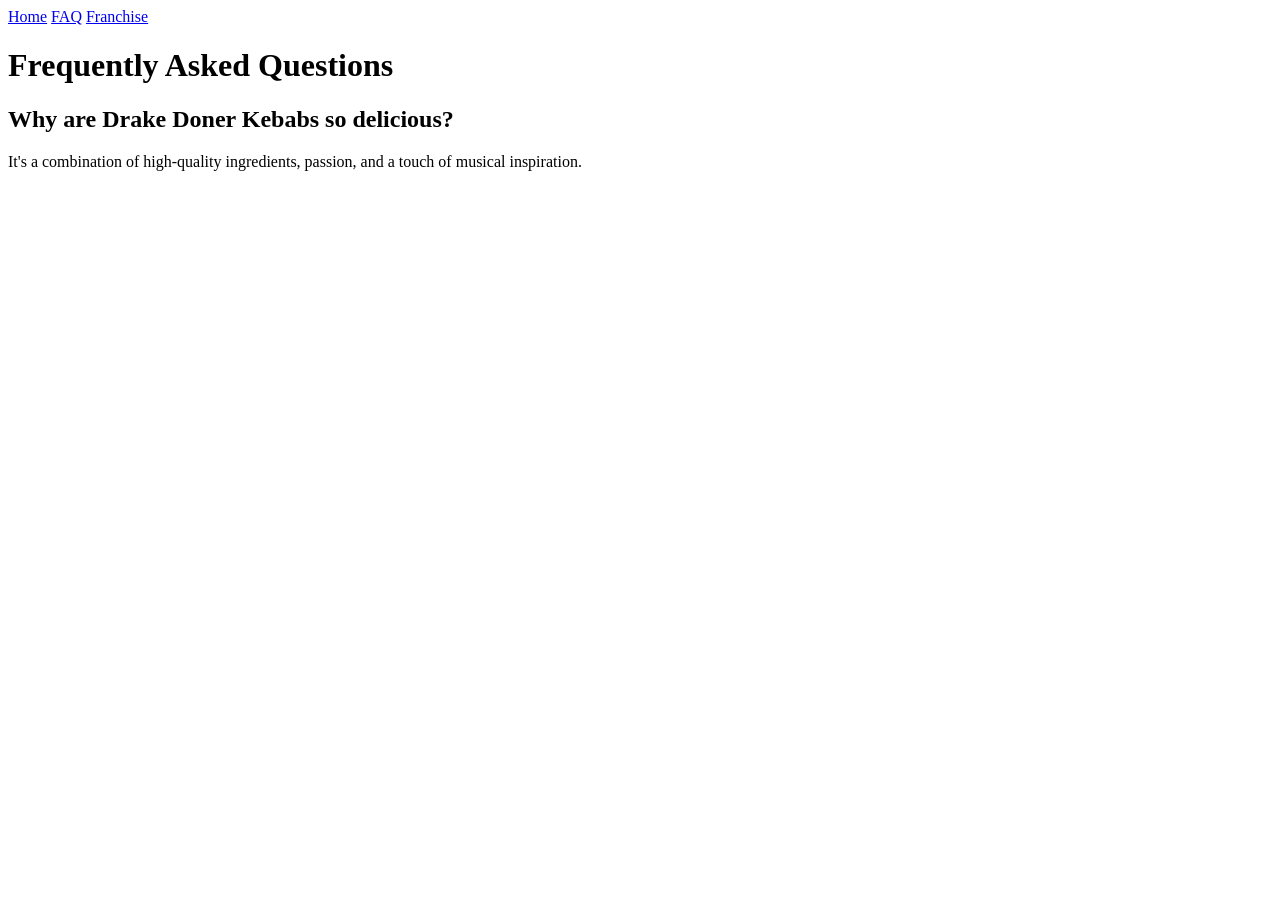
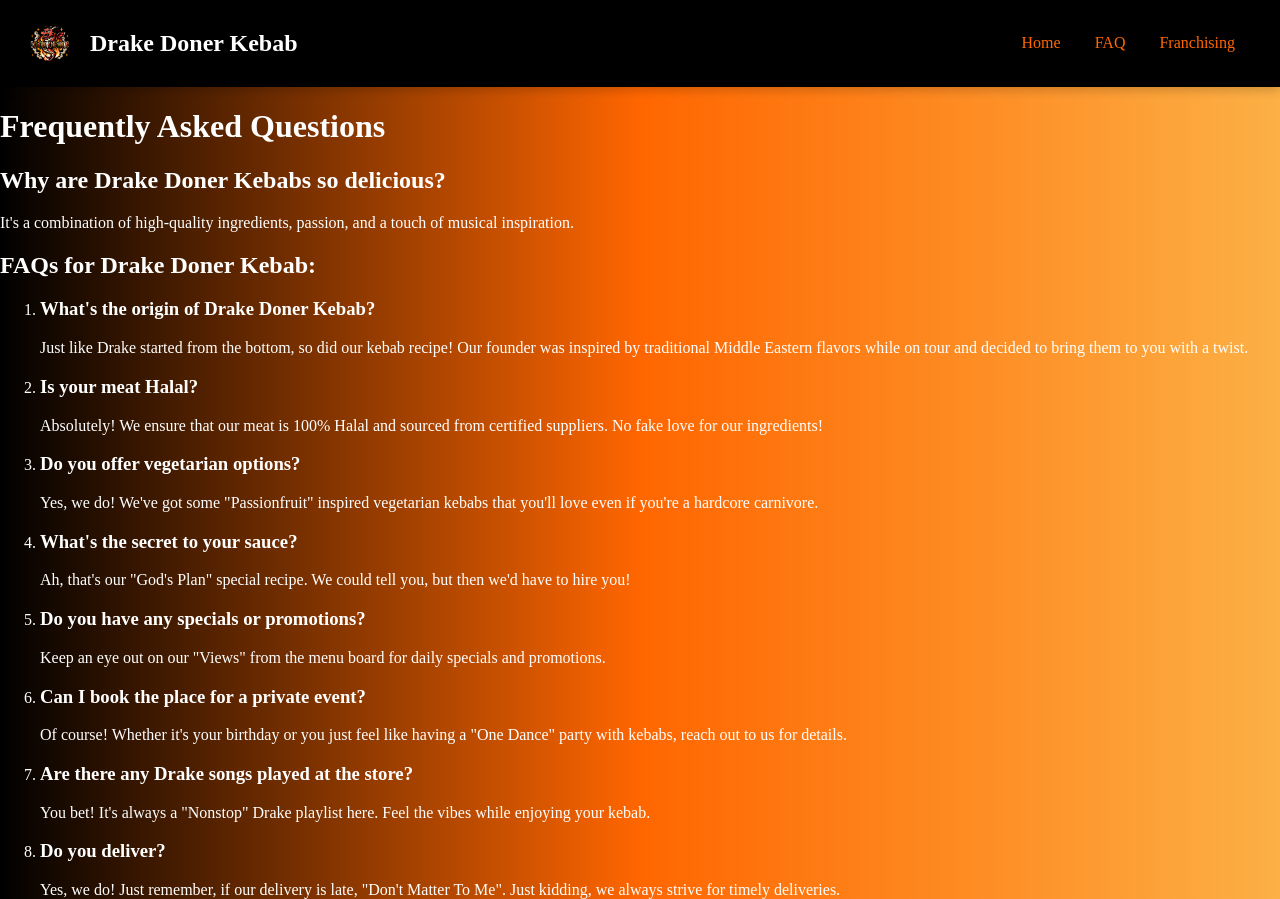
Before and after one commit to Gooowan/personal_project_Solomatin, a plain HTML site: page faq.html in a window 1280 px wide. Before the commit the page ends 800 px from the top, so only its background shows below. Drawn offline with Linux system fonts and the light colour scheme; a web font is replaced by a local one.

Commit message:
Every page filled with content and styled

```diff
--- a/faq.html
+++ b/faq.html
@@ -1,24 +1,66 @@
-
 <!DOCTYPE html>
 <html lang="en">
 <head>
-    <meta charset="UTF-8">
-    <meta name="viewport" content="width=device-width, initial-scale=1.0">
+    <meta charset="utf-8"/>
+    <meta content="width=device-width, initial-scale=1.0" name="viewport"/>
     <title>FAQ | Drake Doner Kebab</title>
-    <link rel="stylesheet" href="styles/main.css">
+    <link href="styles/styles.css" rel="stylesheet"/>
 </head>
-<body>
-    <nav>
+<body style="color: white">
+<nav class="navbar">
+    <div class="navbar column">
+        <img src="/images/logo_drake.png" alt="">
+        <h1 style="color: white">Drake Doner Kebab</h1>
+        <button id="nav-toggle" class="menu-icon">☰</button>
+    </div>
+    <div class="navbar-column">
         <a href="index.html">Home</a>
         <a href="faq.html">FAQ</a>
-        <a href="franchise.html">Franchise</a>
-    </nav>
-    <h1>Frequently Asked Questions</h1>
-    <div class="faq-section">
-        <!-- Sample FAQ -->
-        <h2>Why are Drake Doner Kebabs so delicious?</h2>
-        <p>It's a combination of high-quality ingredients, passion, and a touch of musical inspiration.</p>
+        <a href="franchise.html">Franchising</a>
     </div>
-    <script src="../../Downloads/personal_project_updated/scripts/main.js"></script>
+</nav>
+<h1>Frequently Asked Questions</h1>
+<div class="faq-section">
+    <h2>Why are Drake Doner Kebabs so delicious?</h2>
+    <p>It's a combination of high-quality ingredients, passion, and a touch of musical inspiration.</p>
+</div>
+<div class="content">
+    <h2>FAQs for Drake Doner Kebab:</h2>
+    <ol>
+        <li class="faq-dropdown">
+            <h3>What's the origin of Drake Doner Kebab?</h3>
+            <p class="faq-answer">Just like Drake started from the bottom, so did our kebab recipe! Our founder was inspired by traditional Middle Eastern flavors while on tour and decided to bring them to you with a twist.</p>
+        </li>
+        <li class="faq-dropdown">
+            <h3>Is your meat Halal?</h3>
+            <p class="faq-answer">Absolutely! We ensure that our meat is 100% Halal and sourced from certified suppliers. No fake love for our ingredients!</p>
+        </li>
+        <li class="faq-dropdown">
+            <h3>Do you offer vegetarian options?</h3>
+            <p class="faq-answer">Yes, we do! We've got some "Passionfruit" inspired vegetarian kebabs that you'll love even if you're a hardcore carnivore.</p>
+        </li>
+        <li class="faq-dropdown">
+            <h3>What's the secret to your sauce?</h3>
+            <p class="faq-answer">Ah, that's our "God's Plan" special recipe. We could tell you, but then we'd have to hire you!</p>
+        </li>
+        <li class="faq-dropdown">
+            <h3>Do you have any specials or promotions?</h3>
+            <p class="faq-answer">Keep an eye out on our "Views" from the menu board for daily specials and promotions.</p>
+        </li>
+        <li class="faq-dropdown">
+            <h3>Can I book the place for a private event?</h3>
+            <p class="faq-answer">Of course! Whether it's your birthday or you just feel like having a "One Dance" party with kebabs, reach out to us for details.</p>
+        </li>
+        <li class="faq-dropdown">
+            <h3>Are there any Drake songs played at the store?</h3>
+            <p class="faq-answer">You bet! It's always a "Nonstop" Drake playlist here. Feel the vibes while enjoying your kebab.</p>
+        </li>
+        <li class="faq-dropdown">
+            <h3>Do you deliver?</h3>
+            <p class="faq-answer">Yes, we do! Just remember, if our delivery is late, "Don't Matter To Me". Just kidding, we always strive for timely deliveries.</p>
+        </li>
+    </ol>
+</div>
+<script src="scripts/dropdown_faq.js"></script>
 </body>
 </html>
--- /dev/null
+++ b/scripts/dropdown_faq.js
@@ -0,0 +1,20 @@
+document.addEventListener('DOMContentLoaded', function() {
+    let faqHeaders = document.querySelectorAll('.faq-dropdown h3');
+
+    faqHeaders.forEach(function(header) {
+        header.addEventListener('click', function() {
+            let answer = this.nextElementSibling;
+
+            if (answer.style.display === 'block') {
+                answer.style.display = 'none';
+            } else {
+
+                document.querySelectorAll('.faq-answer').forEach(function(item) {
+                    item.style.display = 'none';
+                });
+
+                answer.style.display = 'block';
+            }
+        });
+    });
+});
--- /dev/null
+++ b/styles/faq_styles.css
@@ -0,0 +1,176 @@
+@import url('https://fonts.googleapis.com/css2?family=Papyrus&display=swap');
+
+*{
+    box-sizing: border-box;
+}
+
+body {
+    margin: 0;
+    align-items: center;
+    text-align: center;
+    font-family: 'Papyrus', serif;
+    background: linear-gradient(90deg, rgba(0,0,0,1) 0%, rgba(255,102,0,1) 50%, rgba(252,176,69,1) 100%);
+    height: 100vh;
+}
+
+h1, h2 {
+    text-align: center;
+    padding: 20px 0;
+    color: white;
+}
+
+.faq-section, .content {
+    max-width: 800px;
+    margin: 20px auto;
+    padding: 10px;
+    border-radius: 5px;
+    background-color: rgba(0, 0, 0, 0.7);
+}
+
+ol {
+    list-style-type: none;
+    padding-left: 20px;
+}
+
+ol li {
+    margin: 10px 0;
+    padding-left: 10px;
+}
+
+ol li:before {
+    content: '→';
+    position: absolute;
+    left: 0;
+    color: #FF6600;
+    font-size: 1.2em;
+}
+
+/* Navigation Styles */
+.menu-icon {
+    display: none;
+    font-size: 24px;
+    color: #FF6600;
+    background: black;
+    border: 2px solid #FF6600;
+    cursor: pointer;
+    outline: none;
+    padding: 5px 10px;
+    border-radius: 5px;
+    transition: all 0.3s;
+}
+
+.menu-icon:hover {
+    background: #FF6600;
+    color: black;
+}
+
+nav {
+    display: flex;
+    justify-content: space-between;
+    align-items: center;
+    background-color: black;
+    padding: 10px 30px;
+    box-shadow: 0 3px 10px rgba(0, 0, 0, 0.2);
+    list-style-type: none;
+    gap: 20px;
+}
+
+nav li {
+    display: inline-block;
+}
+
+nav a {
+    text-decoration: none;
+    color: #FF6600;
+    padding: 5px 15px;
+    border-radius: 5px;
+    transition: background-color 0.3s, color 0.3s;
+}
+
+nav a:hover {
+    background-color: #FF6600;
+    color: black;
+}
+
+nav img {
+    height: 40px;
+    margin-right: 20px;
+}
+
+@media (max-width: 700px) {
+    .menu-icon {
+        display: block;
+        margin-bottom: 10px;
+    }
+
+    nav {
+        display: flex;
+        flex-direction: column;
+        width: 100%;
+        left: 0;
+        background-color: rgba(0, 0, 0, 0.95);
+        gap: 10px;
+        z-index: 1;
+    }
+    .navbar-column{
+        display: flex;
+    }
+
+    nav ul{
+        display: flex;
+        justify-items: center;
+    }
+
+    nav.active {
+        display: flex;
+    }
+    .navbar-column a {
+        display: none;
+    }
+    .navbar-column.active a {
+        display: block;
+    }
+
+    #nav-toggle {
+        display: block;
+    }
+}
+
+@media screen and (min-width: 700px) {
+    .navbar{
+        display: flex;
+        justify-items: center;
+        align-items: center;
+        margin: 0;
+    }
+    .navbar-column a {
+        display: inline;
+    }
+    #nav-toggle {
+        display: none;
+    }
+}
+
+.faq-dropdown h3 {
+    cursor: pointer;
+    border: 1px solid #FF6600;
+    padding: 10px;
+    border-radius: 5px;
+    margin: 5px 0;
+    transition: background-color 0.3s;
+}
+
+.faq-dropdown h3:hover {
+    cursor: pointer;
+    background-color: #FF6600;
+    color: black;
+}
+
+.faq-answer {
+    display: none;
+    padding: 10px;
+    border-left: 1px solid #FF6600;
+    border-right: 1px solid #FF6600;
+    border-bottom: 1px solid #FF6600;
+    border-radius: 0 0 5px 5px;
+}
--- /dev/null
+++ b/styles/franchise_styles.css
@@ -0,0 +1,110 @@
+
+/* Futuristic Base Styles */
+body {
+    font-family: 'Arial', sans-serif;
+    background: linear-gradient(90deg, rgba(34,193,195,1) 0%, rgba(253,187,45,1) 100%);
+    color: #fff;
+}
+
+.content {
+    max-width: 800px;
+    margin: 40px auto;
+    padding: 20px;
+    background: rgba(0, 0, 0, 0.6);
+    border-radius: 10px;
+    box-shadow: 0 5px 15px rgba(0, 0, 0, 0.3);
+    backdrop-filter: blur(5px);
+}
+
+h2 {
+    font-size: 2em;
+    border-bottom: 3px solid #FF6600;
+    margin-bottom: 20px;
+    padding-bottom: 10px;
+    text-transform: uppercase;
+    letter-spacing: 2px;
+}
+
+p, li {
+    font-size: 1.1em;
+    line-height: 1.5;
+    margin-bottom: 20px;
+}
+
+ol {
+    list-style-type: none;
+    padding-left: 0;
+}
+
+li {
+    position: relative;
+    padding-left: 25px;
+}
+
+li:before {
+    content: '•';
+    position: absolute;
+    left: 0;
+    font-size: 1.5em;
+    color: #FF6600;
+    animation: pulse 1.5s infinite;
+}
+
+@keyframes pulse {
+    0% {
+        transform: scale(1);
+        opacity: 1;
+    }
+    50% {
+        transform: scale(1.1);
+        opacity: 0.7;
+    }
+    100% {
+        transform: scale(1);
+        opacity: 1;
+    }
+}
+
+li:hover {
+    transform: scale(1.05);
+    background: rgba(255, 255, 255, 0.1);
+    border-radius: 5px;
+}
+
+
+/* Navigation Bar Styles */
+nav {
+    display: flex;
+    justify-content: space-between;
+    align-items: center;
+    padding: 10px 20px;
+    background: rgba(0, 0, 0, 0.7);
+    backdrop-filter: blur(5px);
+    position: sticky;
+    top: 0;
+    z-index: 1000;
+}
+
+nav a {
+    color: #FF6600;
+    text-decoration: none;
+    margin: 0 10px;
+    transition: color 0.3s, transform 0.3s;
+}
+
+nav a:hover {
+    color: #FFF;
+    transform: scale(1.1);
+}
+
+/* Responsive Design: Media Queries */
+@media only screen and (max-width: 600px) {
+    nav {
+        flex-direction: column;
+        text-align: center;
+    }
+
+    nav a {
+        margin: 5px 0;
+    }
+}
```
Also changed, not shown: franchise.html (+19 -8 lines), index.html (+5 -1 lines).
